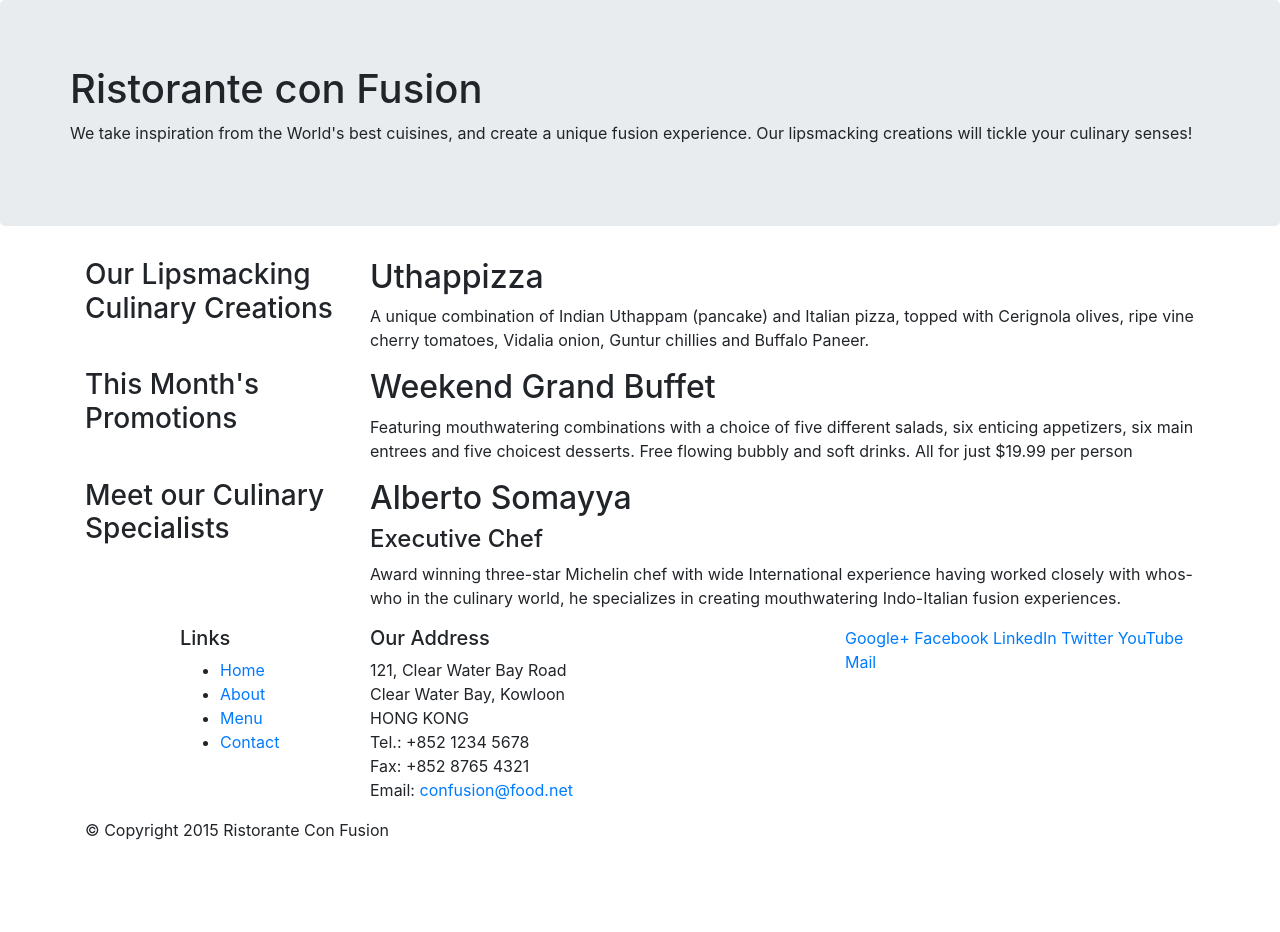
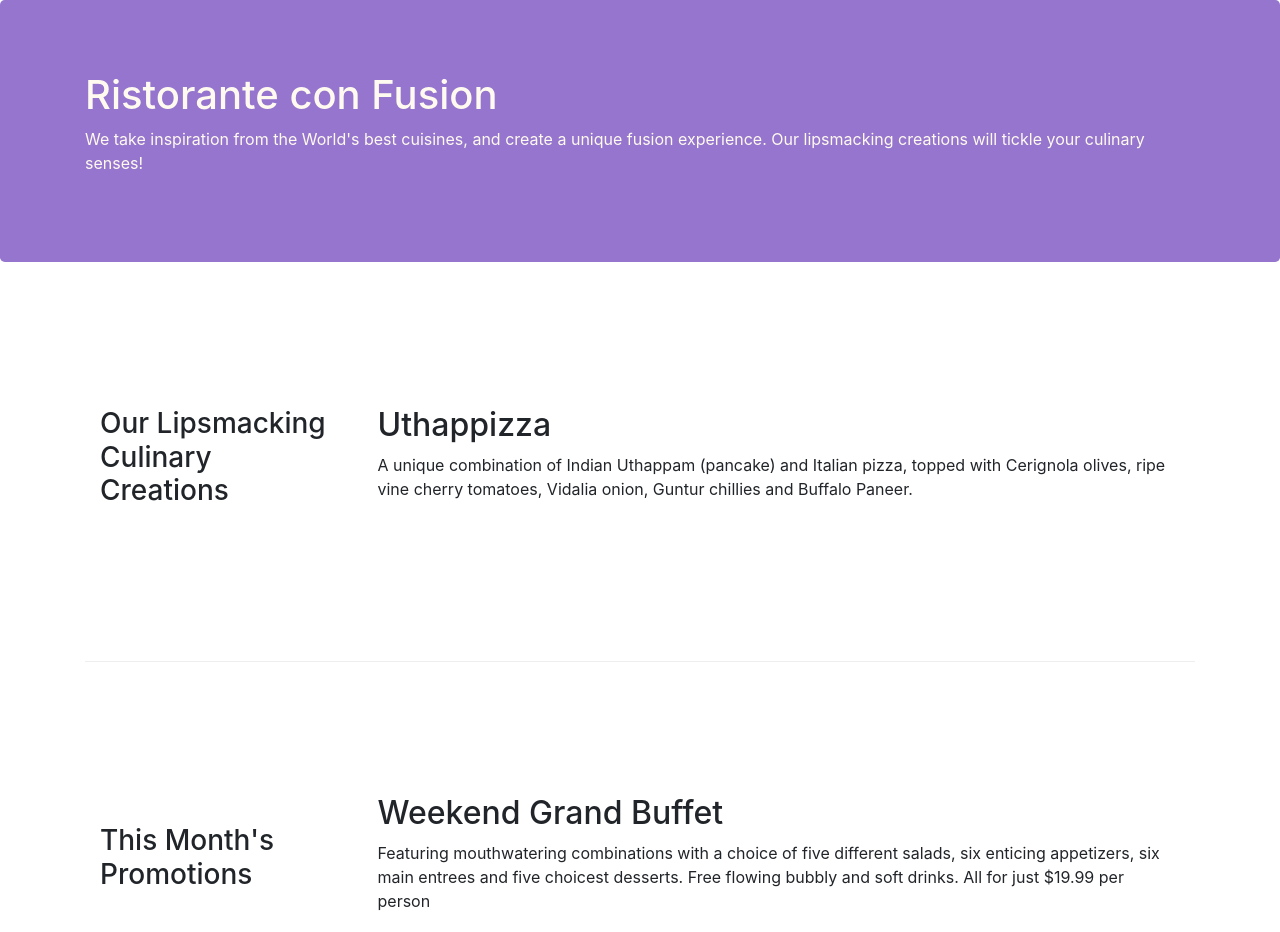
Before and after one commit to djcyphers/bootstrap4, a website: page index.html in a window 1280 px wide. Shown: the top 932 px of the page. Before the commit the page ends 858 px from the top, so only its background shows below. Drawn offline with nearby package versions, Linux system fonts and the light colour scheme.

Commit message:
Bootstrap Grid Part 2

```diff
--- /dev/null
+++ b/css/styles.css
@@ -0,0 +1,30 @@
+.row-header {
+    margin: 0px auto;
+    padding: 0px auto;
+}
+
+.row-content {
+    margin: 0px auto;
+    padding 50px 0px 50px;
+    border-bottom: 1px ridge;
+    min-height: 400px;
+}
+
+.footer {
+    background-color: #D1C4E9;
+    margin: 0px auto;
+    padding: 20px 0px 20px 0px;
+}
+
+.jumbotron {
+    padding: 70px 30px 70px 30px;
+    margin: 0px auto;
+    background: #9575CD;
+    color: floralwhite;
+}
+
+.address {
+    font-size: 80%;
+    margin: 0px;
+    color: #0F0F0F;
+}
--- a/index.html
+++ b/index.html
@@ -9,6 +9,7 @@
 
     <!-- Bootstrap CSS -->
     <link rel="stylesheet" href="node_modules/bootstrap/dist/css/bootstrap.min.css">
+    <link rel="stylesheet" href="css/styles.css">
     <title>Ristorante Con Fusion</title>
 </head>
 
@@ -16,7 +17,7 @@
 
     <header class="jumbotron">
         <div class="container">
-            <div class="row">
+            <div class="row row-header">
                 <div class="col-12 col-sm-8"></div>
                     <h1>Ristorante con Fusion</h1>
                     <p>We take inspiration from the World's best cuisines, and create a unique fusion experience. Our lipsmacking creations will tickle your culinary senses!</p>
@@ -28,18 +29,18 @@
     </header>
 
     <div class="container">
-        <div class="row">
-            <div class="col-sm-4 push-sm-8 col-md-3 push-md-9">
+        <div class="row row-content align-items-center">
+            <div class="col-sm-4 col-md-3 flex-last">
                 <h3>Our Lipsmacking Culinary Creations</h3>
             </div>
-            <div class="col-sm pull-sm-4 push md-3 col-dm">
+            <div class="col-sm col-dm flex-first">
                 <h2>Uthappizza</h2>
                 <p>A unique combination of Indian Uthappam (pancake) and Italian pizza, topped with Cerignola olives, ripe vine cherry tomatoes, Vidalia onion, Guntur chillies and Buffalo Paneer.</p>
             </div>
         </div>
 
 
-        <div class="row">
+        <div class="row row-content align-items-center">
             <div class="col-sm-4 col-md-3">
                 <h3>This Month's Promotions</h3>
             </div>
@@ -49,11 +50,11 @@
             </div>
         </div>
 
-        <div class="row">
-            <div class="col-sm-4 push-sm-8 col-md-3 push-md-9">
+        <div class="row row-content align-items-center">
+            <div class="col-sm-4 col-md-3 flex-last">
                 <h3>Meet our Culinary Specialists</h3>
             </div>
-            <div class="col-sm pull-sm-4 col-dm pull-md-3">
+            <div class="col-sm col-dm flex-first">
                 <h2>Alberto Somayya</h2>
                 <h4>Executive Chef</h4>
                 <p>Award winning three-star Michelin chef with wide International experience having worked closely with whos-who in the culinary world, he specializes in creating mouthwatering Indo-Italian fusion experiences. </p>
@@ -61,12 +62,12 @@
         </div>
     </div>
 
-    <footer>
+    <footer class="footer">
         <div class="container">
             <div class="row">
                 <div class="col-5 offset-1 col-sm-2">
                     <h5>Links</h5>
-                    <ul>
+                    <ul class="list-unstyled">
                         <li><a href="#">Home</a></li>
                         <li><a href="#">About</a></li>
                         <li><a href="#">Menu</a></li>
@@ -84,8 +85,8 @@
 		              Email: <a href="mailto:confusion@food.net">confusion@food.net</a>
 		           </address>
                 </div>
-                <div class="col col-sm-4">
-                    <div>
+                <div class="col col-sm-4 align-self-center">
+                    <div style="text-align: center">
                         <a href="http://google.com/+">Google+</a>
                         <a href="http://www.facebook.com/profile.php?id=">Facebook</a>
                         <a href="http://www.linkedin.com/in/">LinkedIn</a>
@@ -95,7 +96,7 @@
                     </div>
                 </div>
            </div>
-           <div class="row">
+           <div class="row justify-content-center">
                 <div class="col-auto">
                     <p>© Copyright 2015 Ristorante Con Fusion</p>
                 </div>
```
